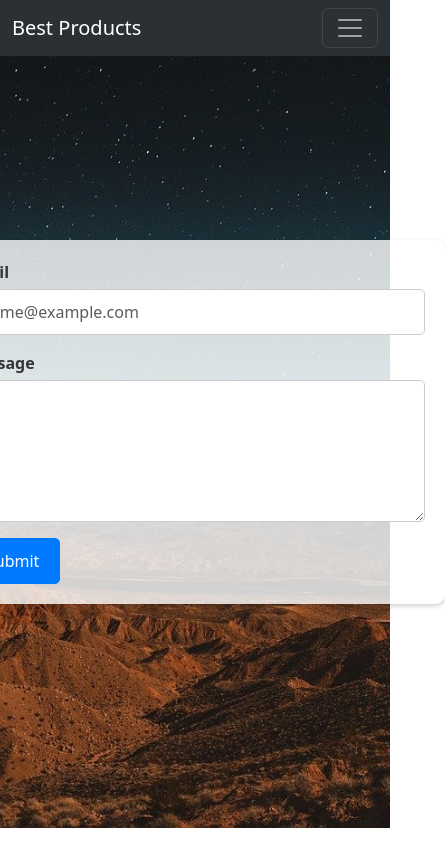
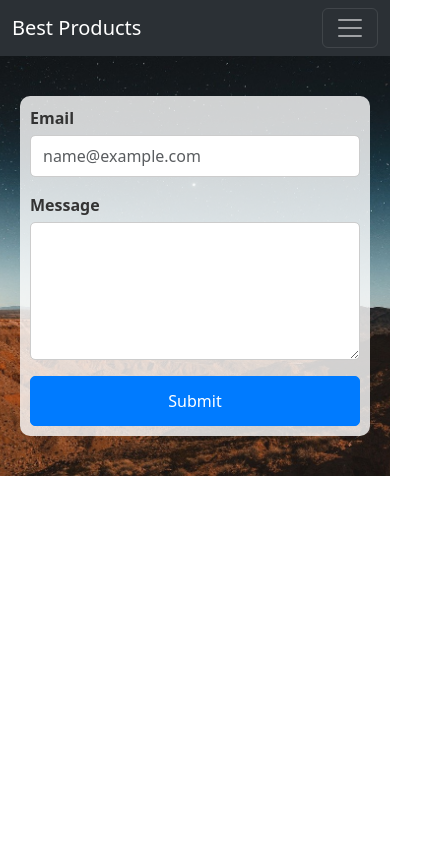
Before and after one commit to NelsonOrtiz94/landing-page-angular-17, an Angular app: page /contact in a window 390 px wide. Shown: the whole page, 445 px wide, since content can reach past the window. Built offline with nearby package versions, Linux system fonts and the light colour scheme.

Commit message:
Se trabaja la parte responsive en todos los componentes

```diff
--- a/src/app/pages/contact/contact.component.css
+++ b/src/app/pages/contact/contact.component.css
@@ -1,3 +1,4 @@
+/* Estilos generales */
 * {
   margin: 0;
   padding: 0;
@@ -12,6 +13,7 @@
   height: 91.5vh;
   background-size: cover;
   background-position: center;
+  padding: 10px; /* Para evitar que el contenido quede pegado en pantallas pequeñas */
 }
 
 form {
@@ -21,12 +23,14 @@ form {
   padding: 20px;
   box-shadow: 0 2px 5px rgba(0, 0, 0, 0.2);
   color: #333;
-  position: absolute;
-  top: 50%;
-  left: 50%;
-  transform: translate(-50%, -50%);
+  position: relative; /* Se cambia a relative para pantallas pequeñas */
+  margin: 20px auto; /* Centrar el formulario en pantallas pequeñas */
+  transform: none; /* Eliminar el centramiento absoluto en pantallas pequeñas */
+  top: 0;
+  left: 0;
 }
 
+/* Estilos para las etiquetas y controles */
 .form-label {
   font-weight: bold;
   margin-bottom: 5px;
@@ -52,4 +56,46 @@ form {
   padding: 10px 20px;
   border-radius: 5px;
   cursor: pointer;
+  width: 100%; /* Ancho completo en pantallas pequeñas */
+  text-align: center; /* Centrar el texto */
 }
+
+/* Estilos responsivos */
+@media (max-width: 992px) {
+  form {
+    width: 80%; /* Ancho del 80% en pantallas medianas */
+    padding: 15px; /* Ajustar el padding */
+  }
+}
+
+@media (max-width: 768px) {
+  .contact-back {
+    height: auto; /* Ajustar la altura para pantallas pequeñas */
+    padding: 20px; /* Añadir padding */
+  }
+
+  form {
+    width: 90%; /* Ancho del 90% en pantallas pequeñas */
+    padding: 15px;
+    box-shadow: none; /* Eliminar sombra para simplificar en pantallas pequeñas */
+  }
+
+  .form-control {
+    padding: 8px 12px; /* Ajustar el padding de los inputs */
+  }
+
+  .btn-primary {
+    padding: 10px; /* Ajustar el padding del botón */
+  }
+}
+
+@media (max-width: 576px) {
+  form {
+    width: 100%; /* Ancho completo en pantallas muy pequeñas */
+    padding: 10px;
+  }
+
+  .btn-primary {
+    padding: 12px; /* Aumentar el padding del botón */
+  }
+}
--- a/src/app/pages/home/home.component.css
+++ b/src/app/pages/home/home.component.css
@@ -7,6 +7,7 @@
   align-items: center;
   justify-content: center;
   color: #000000; /* Text color */
+  padding: 0 15px; /* Para evitar que el contenido quede pegado a los bordes en pantallas pequeñas */
 }
 
 .container {
@@ -29,3 +30,61 @@ img {
   height: auto;
   border-radius: 10px;
 }
+
+/* Estilos responsivos */
+@media (max-width: 1200px) {
+  h1 {
+    font-size: 60px;
+  }
+
+  h2 {
+    font-size: 40px;
+  }
+}
+
+@media (max-width: 992px) {
+  .portada {
+    height: 80vh; /* Ajustar la altura en pantallas medianas */
+  }
+
+  h1 {
+    font-size: 50px;
+  }
+
+  h2 {
+    font-size: 35px;
+  }
+}
+
+@media (max-width: 768px) {
+  .portada {
+    height: 70vh; /* Ajustar la altura en pantallas medianas */
+  }
+
+  h1 {
+    font-size: 40px;
+  }
+
+  h2 {
+    font-size: 30px;
+  }
+}
+
+@media (max-width: 576px) {
+  .portada {
+    height: 60vh; /* Ajustar la altura en pantallas pequeñas */
+    padding: 0 10px; /* Aumentar el padding en pantallas pequeñas */
+  }
+
+  h1 {
+    font-size: 30px;
+  }
+
+  h2 {
+    font-size: 25px;
+  }
+
+  .container {
+    padding: 10px; /* Reducir el padding para evitar scroll horizontal */
+  }
+}
--- a/src/app/pages/products/products.component.css
+++ b/src/app/pages/products/products.component.css
@@ -1,8 +1,85 @@
-.back{
+/* Estilos generales */
+.back {
     background-color: black;
-}
+    padding: 20px;
+  }
 
-h1 {
+  h1 {
     color: white;
     margin-left: 1%;
-}
+  }
+
+  /* Tabla */
+  .products-table {
+    width: 100%;
+    margin: 0 auto;
+    border-collapse: collapse;
+  }
+
+  .table-responsive {
+    overflow-x: auto; /* Permite desplazamiento horizontal en pantallas pequeñas */
+  }
+
+  .products-table th,
+  .products-table td {
+    padding: 10px;
+    text-align: center;
+  }
+
+  /* Estilos responsivos */
+  @media (max-width: 1200px) {
+    .products-table th, .products-table td {
+      font-size: 14px; /* Ajustar el tamaño de la fuente en pantallas grandes */
+    }
+  }
+
+  @media (max-width: 992px) {
+    h1 {
+      font-size: 24px; /* Reducir el tamaño del título */
+      text-align: center;
+      margin-left: 0;
+    }
+
+    .products-table th, .products-table td {
+      font-size: 13px; /* Reducir el tamaño de la fuente */
+      padding: 8px; /* Ajustar el padding */
+    }
+  }
+
+  @media (max-width: 768px) {
+    .back {
+      padding: 10px;
+    }
+
+    h1 {
+      font-size: 20px; /* Ajustar el tamaño del título en móviles */
+    }
+
+    .products-table th, .products-table td {
+      font-size: 12px; /* Reducir aún más el tamaño de la fuente */
+      padding: 6px;
+    }
+
+    .products-table th:nth-child(1),
+    .products-table th:nth-child(5),
+    .products-table td:nth-child(1),
+    .products-table td:nth-child(5) {
+      display: none; /* Ocultar la columna de índice y detalles para móviles */
+    }
+  }
+
+  @media (max-width: 576px) {
+    h1 {
+      font-size: 18px; /* Tamaño más pequeño del título en pantallas pequeñas */
+    }
+
+    .products-table th, .products-table td {
+      font-size: 11px; /* Reducir el tamaño de la fuente */
+      padding: 5px; /* Reducir el padding */
+    }
+
+    .products-table th,
+    .products-table td {
+      white-space: nowrap; /* Prevenir que las celdas se dividan en varias líneas */
+    }
+  }
--- a/src/app/pages/products/products.component.html
+++ b/src/app/pages/products/products.component.html
@@ -1,7 +1,8 @@
 <div class="back">
   <div class="container">
     <h1>These are our products</h1>
-    <table class="table table-dark table-striped">
+    <div class="table-responsive">
+    <table class="table table-dark table-striped products-table">
       <thead>
         <tr>
           <th scope="col">#</th>
@@ -25,3 +26,4 @@
     </table>
   </div>
 </div>
+</div>
```
